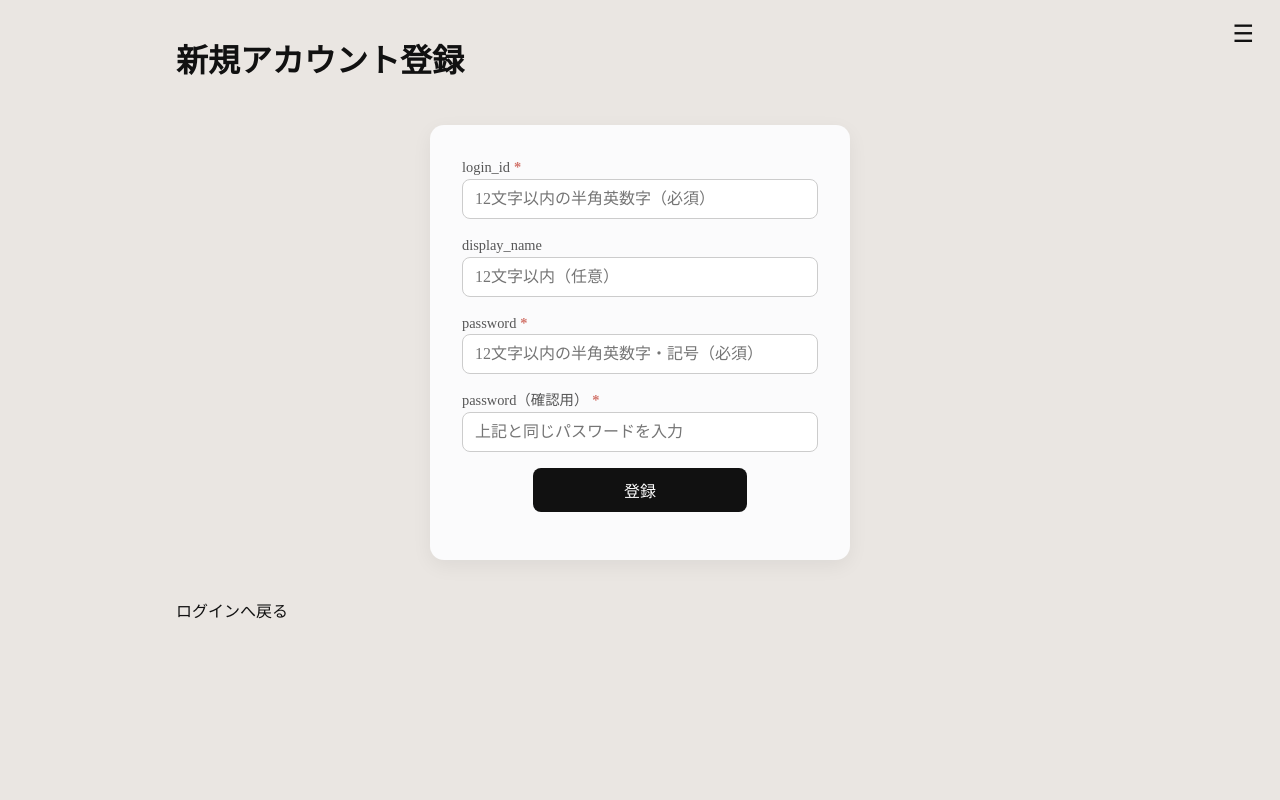
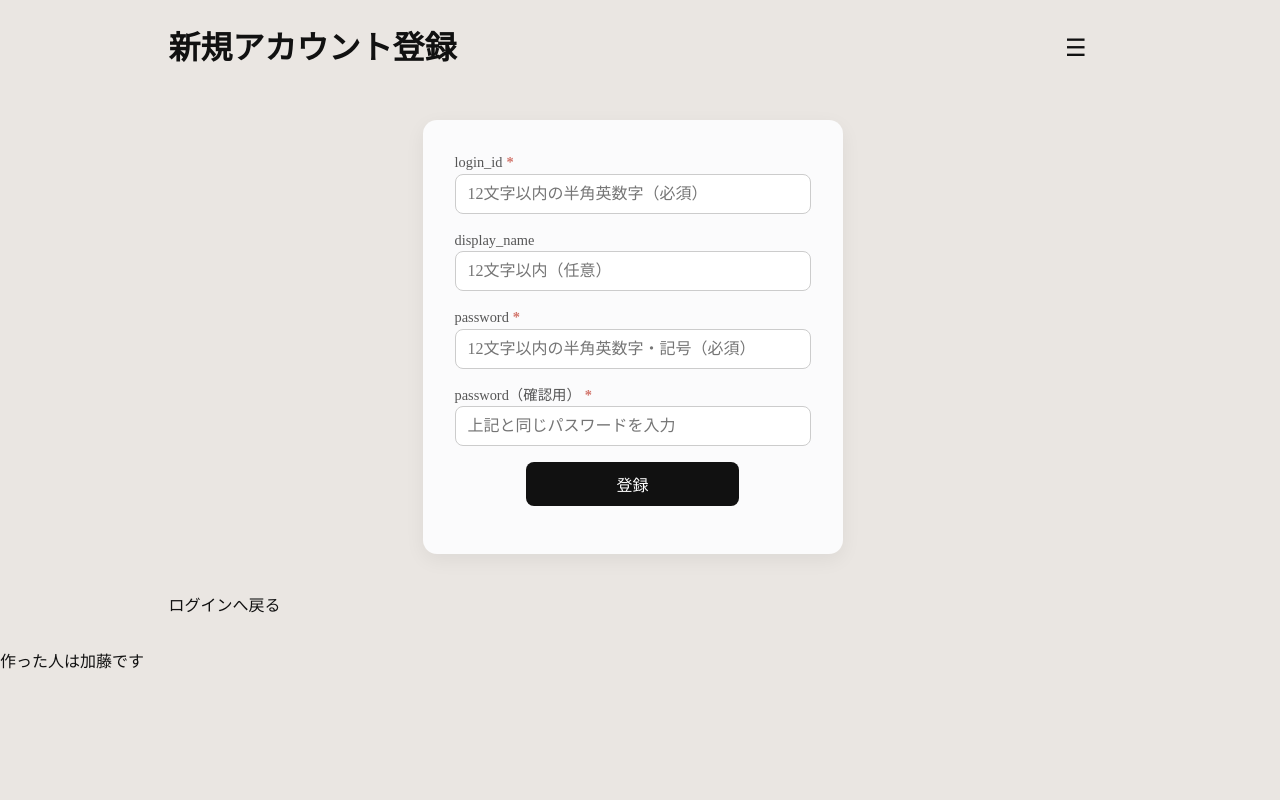
Before and after one commit to kato-seigou/Kaneko_Log, a FastAPI app: page /ui/register in a window 1280 px wide. Run offline with FastAPI, Linux system fonts and the light colour scheme.

Commit message:
fix: headerのタイトルを固定できるようにした

```diff
--- a/app/app/static/css/base.css
+++ b/app/app/static/css/base.css
@@ -6,12 +6,45 @@ html, body {
     height: 100%;
 }
 
+html {
+    scrollbar-gutter: stable;
+}
+
 body {
     margin: 0;
     font-family: "\6E38\660E\671D", YuMincho, "Hiragino Mincho ProN W3", "\30D2\30E9\30AE\30CE\660E\671D   ProN W3", "Hiragino Mincho ProN", "HG\660E\671D  E", "\FF2D\FF33   \FF30\660E\671D", "\FF2D\FF33   \660E\671D", serif;
     background-color: #EAE6E2;
     color: #111;
     line-height: 1.5;
+}
+
+.page-header {
+    position: sticky;   /* ← これおすすめ */
+    top: 0;
+    background: none;
+    padding: 8px 0;
+    z-index: 1500;
+    display: flex;
+    align-items: center;
+    justify-content: space-between;
+    gap: 12px;
+}
+.page-title {
+    margin: 0
+}
+.toggle-btn {
+    position: static;
+    top: auto;
+    right: auto;
+    left: auto;
+    margin: 0;
+
+    font-size: 24px;
+    background: none;
+    border: none;
+    padding: 8px 10px;
+    cursor: pointer;
+    color: #111;
 }
 
 a {
@@ -45,23 +78,6 @@ a:hover { text-decoration: underline;}
     transform: translateX(100%);
     transition: transform 0.25s ease;
     overflow: auto;
-}
-
-.toggle-btn {
-    position: fixed;
-    top: 12px;
-    right: 16px;
-    left: auto;
-    z-index: 1100;   /* sidebar(1000)とbackdrop(999)より上 */
-    margin: 0;
-
-    font-size: 24px;
-    background: none;
-    border: none;
-    padding: 8px 10px;
-    cursor: pointer;
-
-    color: #111;
 }
 
 /* 開いたら表示（本文は動かない） */
--- a/app/app/templates/base.html
+++ b/app/app/templates/base.html
@@ -8,9 +8,9 @@
     <link rel="stylesheet" href="{{ url_for('static', path='css/base.css') }}">
     {% block head %}{% endblock %}
 </head>
+
 <body>
     <main class="container">
-        <button id="sidebarToggle" class="toggle-btn" type="button">☰</button>
         <div class="flash-container" aria-live="polite" aria-atomic="true">
             {% if flash_success %}
                 <div class="flash flash--success">{{ flash_success }}</div>
@@ -72,6 +72,8 @@
     });
     </script>
 
-    <footer class="site-footer"></footer>
+    <footer class="site-footer">
+        作った人は加藤です
+    </footer>
 </body>
 </html>
--- a/app/app/templates/discographies.html
+++ b/app/app/templates/discographies.html
@@ -2,7 +2,10 @@
 {% block title %}Discographies{% endblock %}
 
 {% block content %}
-<h1>ディスコグラフィ一覧</h1>
+<header class="page-header">
+  <h1 class="page-title">Discographies</h1>
+  <button id="sidebarToggle" class="toggle-btn" type="button">☰</button>
+</header>
 
 <table border="1" cellpadding="6">
   <thead>
--- a/app/app/templates/discography_edit.html
+++ b/app/app/templates/discography_edit.html
@@ -2,7 +2,10 @@
 {% block title %}Discography 編集{% endblock %}
 
 {% block content %}
-<h1>ディスコグラフィ編集</h1>
+<header class="page-header">
+  <h1 class="page-title">ディスコグラフィ編集</h1>
+  <button id="sidebarToggle" class="toggle-btn" type="button">☰</button>
+</header>
 
 {% if error %}
   <p style="color:red;">{{ error }}</p>
--- a/app/app/templates/discography_new.html
+++ b/app/app/templates/discography_new.html
@@ -2,7 +2,10 @@
 {% block title %}Discography 登録{% endblock %}
 
 {% block content %}
-<h1>新規ディスコグラフィ登録</h1>
+<header class="page-header">
+  <h1 class="page-title">新規ディスコグラフィ登録</h1>
+  <button id="sidebarToggle" class="toggle-btn" type="button">☰</button>
+</header>
 
 {% if error %}
   <p style="color:red;">{{ error }}</p>
--- a/app/app/templates/log_edit.html
+++ b/app/app/templates/log_edit.html
@@ -6,8 +6,10 @@
 {% endblock %}
 
 {% block content %}
-<h1>ログ編集</h1>
-
+<header class="page-header">
+  <h1 class="page-title">ログ編集</h1>
+  <button id="sidebarToggle" class="toggle-btn" type="button">☰</button>
+</header>
 {% if error %}
   <p style="color:red;">{{ error }}</p>
 {% endif %}
--- a/app/app/templates/log_new.html
+++ b/app/app/templates/log_new.html
@@ -6,7 +6,10 @@
 {% endblock %}
 
 {% block content %}
-<h1>新規ログ作成</h1>
+<header class="page-header">
+    <h1 class="page-title">新規ログ作成</h1>
+    <button id="sidebarToggle" class="toggle-btn" type="button">☰</button>
+</header>
 
 <form method="post" class="form" action="/ui/logs/new">
     <input type="hidden" name="csrf_token" value="{{ csrf_token }}">
--- a/app/app/templates/login.html
+++ b/app/app/templates/login.html
@@ -6,7 +6,10 @@
 
 {% block content %}
 
-<h1>ログイン</h1>
+<header class="page-header">
+  <h1 class="page-title">ログイン</h1>
+  <button id="sidebarToggle" class="toggle-btn" type="button">☰</button>
+</header>
 
 {% if error %}
   <p style="color: red;">{{ error }}</p>
--- a/app/app/templates/register.html
+++ b/app/app/templates/register.html
@@ -5,7 +5,10 @@
 {% endblock %}
 
 {% block content %}
-<h1>新規アカウント登録</h1>
+<header class="page-header">
+  <h1 class="page-title">新規アカウント登録</h1>
+  <button id="sidebarToggle" class="toggle-btn" type="button">☰</button>
+</header>
 
 {% if error %}
   <p style="color:red;">{{ error }}</p>
--- a/app/app/templates/timeline.html
+++ b/app/app/templates/timeline.html
@@ -1,7 +1,10 @@
 {% extends "base.html" %}
 {% block title %}Timeline{% endblock %}
 {% block content %}
-<h1>タイムライン</h1>
+<header class="page-header">
+  <h1 class="page-title">Timeline</h1>
+  <button id="sidebarToggle" class="toggle-btn" type="button">☰</button>
+</header>
 
 <div style="max-width: 720px; margin: 0 auto;">
   {% for log in logs %}
```
Also changed, not shown: app/app/templates/logs.html (+7 -4 lines).
